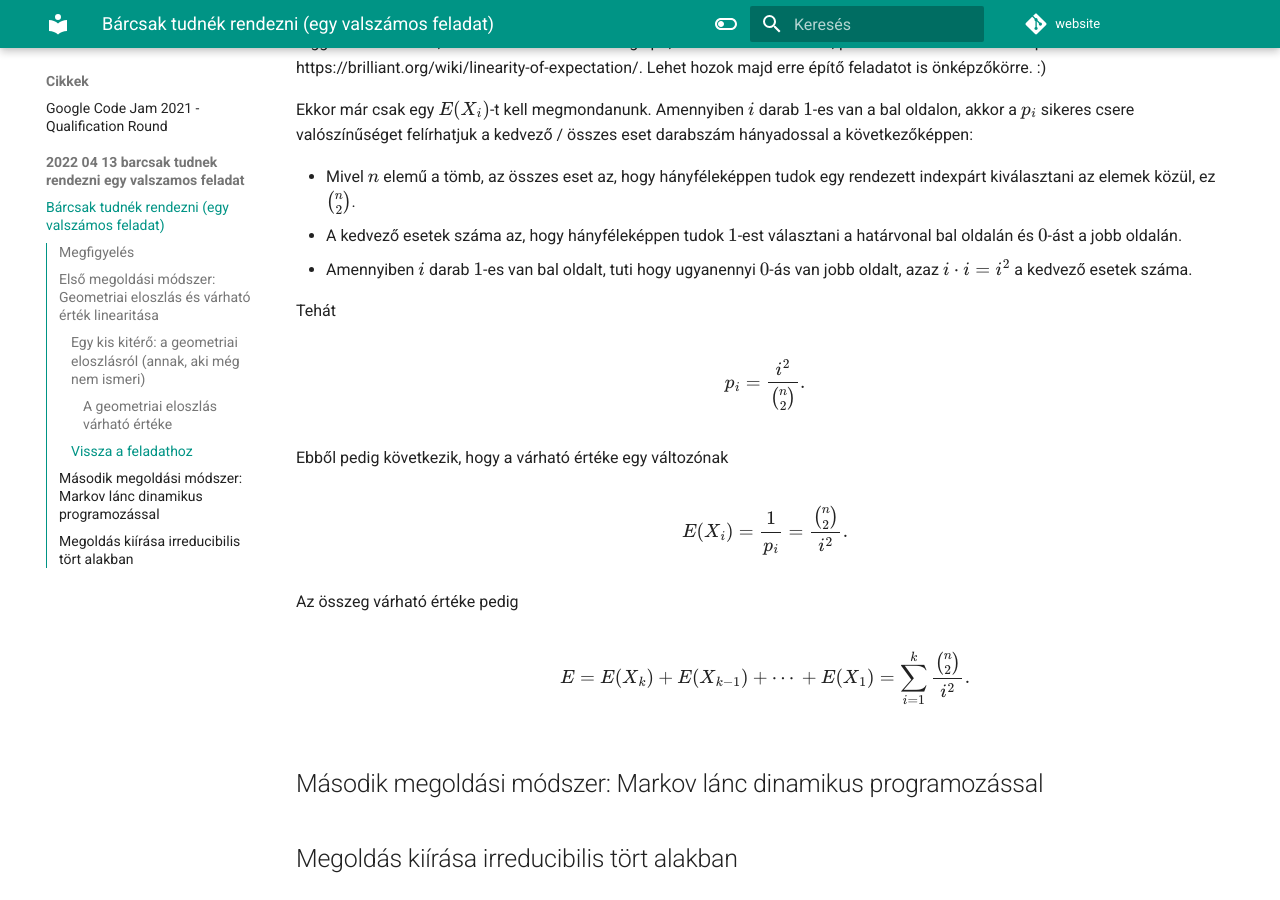
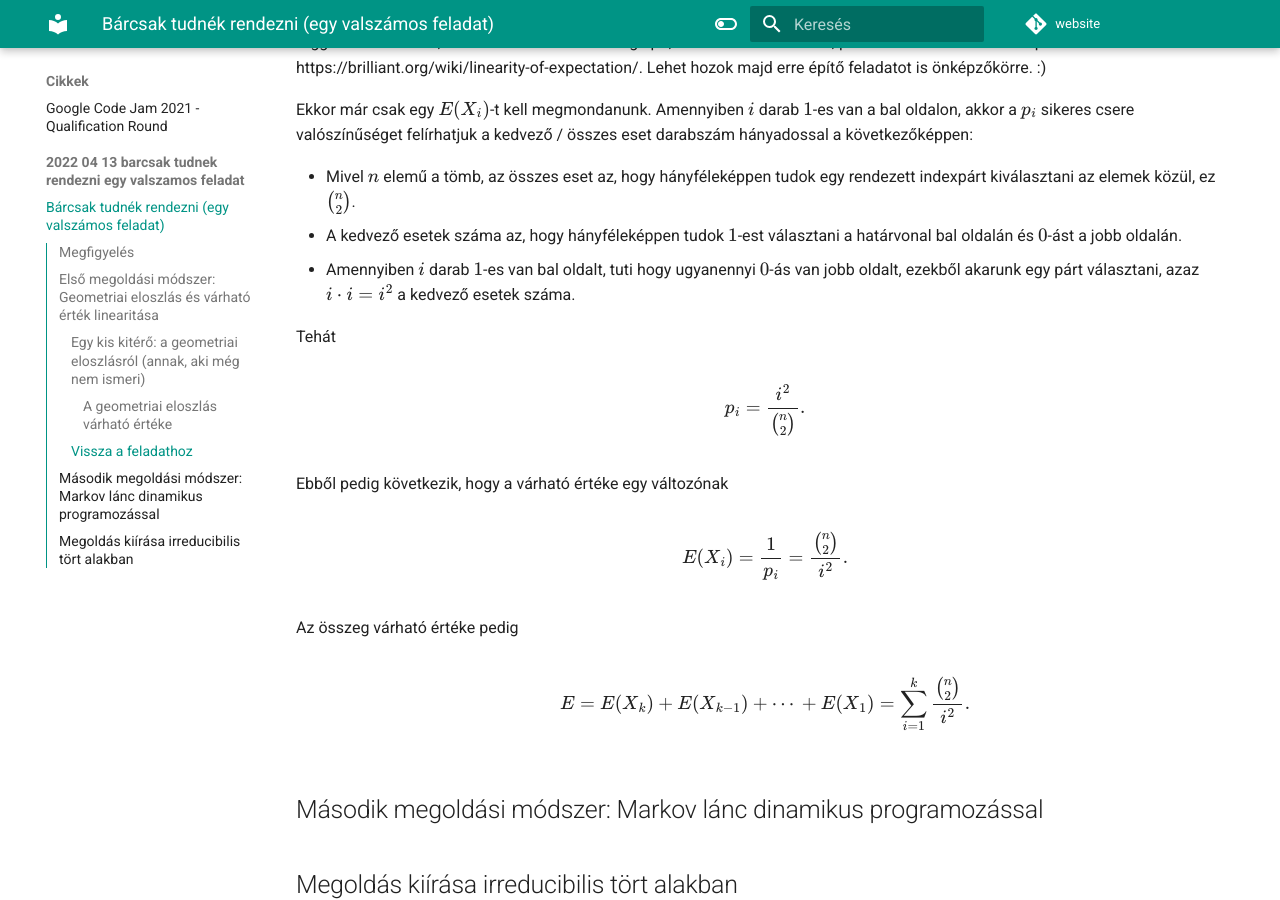
Before and after one commit to nemkin/versenyprogramozas-hu, an MkDocs documentation site: the page built from docs/cikkek/2022_04_13_barcsak_tudnek_rendezni_egy_valszamos_feladat/index.md, in a window 1280 px wide and 900 px high, scrolled down 5436 px. Built offline with MkDocs 1.6.1 and Material for MkDocs 9.7.7, drawn with Linux system fonts in a browser that asks for light colours; comment, search, counter and statistics services are not loaded.

Commit message:
Update index.md

```diff
--- a/docs/cikkek/2022_04_13_barcsak_tudnek_rendezni_egy_valszamos_feladat/index.md
+++ b/docs/cikkek/2022_04_13_barcsak_tudnek_rendezni_egy_valszamos_feladat/index.md
@@ -118,7 +118,7 @@ Ekkor már csak egy $E(X_i)$-t kell megmondanunk. Amennyiben $i$ darab $1$-es va
 
 - Mivel $n$ elemű a tömb, az összes eset az, hogy hányféleképpen tudok egy rendezett indexpárt kiválasztani az elemek közül, ez $\binom{n}{2}$.
 - A kedvező esetek száma az, hogy hányféleképpen tudok $1$-est választani a határvonal bal oldalán és $0$-ást a jobb oldalán.
-- Amennyiben $i$ darab $1$-es van bal oldalt, tuti hogy ugyanennyi $0$-ás van jobb oldalt, azaz $i\cdot{}i = i^2$ a kedvező esetek száma.
+- Amennyiben $i$ darab $1$-es van bal oldalt, tuti hogy ugyanennyi $0$-ás van jobb oldalt, ezekből akarunk egy párt választani, azaz $i\cdot{}i = i^2$ a kedvező esetek száma.
 
 Tehát
 
@@ -132,6 +132,8 @@ Az összeg várható értéke pedig
 
 $$E = E(X_k) + E(X_{k-1}) + \cdots{} + E(X_1) = \sum\limits_{i=1}^{k}\frac{\binom{n}{2}}{i^2}.$$
 
+
+
 ## Második megoldási módszer: Markov lánc dinamikus programozással
 
 
```
